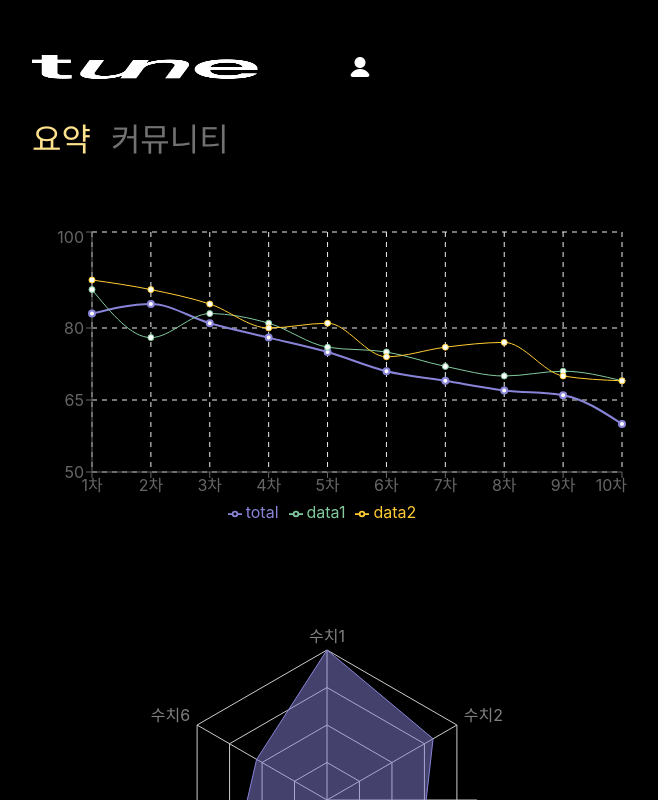
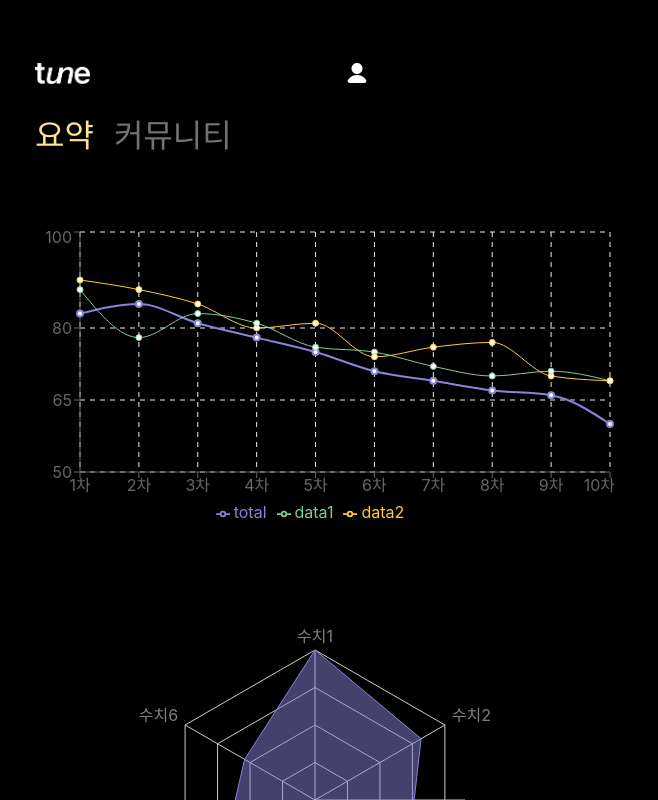
Before and after one commit to Club-PARD/UJaCha_WEB, a React (Create React App) app: page /test1 in a window 1280 px wide. Shown: the top 800 px of the page, without its empty margins (438-1096 px from the left). Built offline with nearby package versions, Linux system fonts and the light colour scheme; a web font is replaced by a local one.

Commit message:
style : 헤더바 전체적인 스타일 통일

```diff
--- a/src/Layout/Header.js
+++ b/src/Layout/Header.js
@@ -1,16 +1,20 @@
 import {Link, Outlet} from "react-router-dom";
 import styled from "styled-components";
-import { BlackContainer } from "../Pages/IntroPage/IntroPage";
-import { Img, ImgOpacity50 } from "./Layout";
-import { theme } from "../Styles/theme";
+import {BlackContainer} from "../Pages/IntroPage/IntroPage";
+import {Img, ImgOpacity50} from "./Layout";
+import {theme} from "../Styles/theme";
+import IntroPageHeader from "../Pages/IntroPage/Components/IntroPageHeader";
 
 function Header() {
     return (
-        <BlackContainer flexDirection = "column">
-            <MyHeader/>
-            <ContainerOutletMain>
-                <Outlet/>
-            </ContainerOutletMain>
+        <BlackContainer flexDirection="row" height="100vh">
+            <HeaderContainer>
+                <MyHeader/>
+                {/* <IntroPageHeader/> */}
+                <ContainerOutletMain>
+                    <Outlet/>
+                </ContainerOutletMain>
+            </HeaderContainer>
         </BlackContainer>
     );
 }
@@ -19,8 +23,10 @@ const MyHeader = () => {
     return (
         <ContainerHeader>
             <WrapperHeader>
-                <ImgOpacity50 src="img/tune_logo.png" alt="tune_logo" />
-                <ImgOpacity50 src="img/user-02.png" alt ="user-02" width = "24px" height= "24px"/>
+                <DivHeader>
+                <ImgOpacity50 src="img/tune_logo.png" alt="tune_logo" height = "21px"/>
+                    <ImgOpacity50 src="img/user-02.png" alt="user-02" width="24px" height="24px" />
+                </DivHeader>
             </WrapperHeader>
             <WrapperButton>
                 <Span>요약</Span>
@@ -31,13 +37,19 @@ const MyHeader = () => {
 
 }
 
-const ContainerHeader = styled.div`
+const HeaderContainer = styled.div`
     width : 390px;
+`
+const ContainerHeader = styled.div `
+    width : 100%;
     height: 165px;
+    padding : 0px 8px;
+
 
     /* background-color: red; */
 
-    padding : 0px 25px;
+    /* padding : 0px 20px; */
+    /* margin : 0px 8px; */
     box-sizing: border-box;
 
     display: flex;
@@ -45,38 +57,49 @@ const ContainerHeader = styled.div`
 
 `
 
-const ContainerOutletMain = styled.div`
+const ContainerOutletMain = styled.div `
     width: 390px;
     height : 679px;
 
     /* background-color: yellow; */
 
-    padding : 0px 20px;
+    padding : 0px 8px;
     box-sizing: border-box;
 `
 
-const WrapperHeader = styled.div`
+const WrapperHeader = styled.div `
 
     width: 100%;
-    height : 24px;
+    height : 100px;
     /* background-color: skyblue; */
+    padding : 20px 20px 15px 20px;
+    box-sizing: border-box;
 
-    margin-top: 55px;
-    margin-bottom: 35px;
 
     display: flex;
+    align-items: end;
+`
+const DivHeader = styled.div`
+    width: 100%;
+    display: flex;
     justify-content: space-between;
+    align-items: center;
+`
+const WrapperButton = styled.div `
+    /* width: 100%; */
+    height : 65px;
+    /* background-color: green; */
+
+    margin: 0px 20px;
+    box-sizing: border-box;
+
+    font-size: 32px;
+
+    display: flex;
+    align-items: center;
 `
 
-const WrapperButton = styled.div`
-    width: 100%;
-    height : 38px;
-    /* background-color: green; */
-
-    font-size: 32px;
-`
-
-const Span = styled.span`
+const Span = styled.span `
     color : #727272;
 
     &:first-child{
--- a/src/Layout/Layout.js
+++ b/src/Layout/Layout.js
@@ -12,6 +12,7 @@ export const P = styled.p`
 
     letter-spacing: ${props => props.letterSpacing};
 
+    text-align: ${props => props.textAlign};
 
 `
 
--- a/src/Pages/HomePage/HomePage.js
+++ b/src/Pages/HomePage/HomePage.js
@@ -2,9 +2,15 @@ import {useRecoilValue} from "recoil";
 import {userInfo} from "../../Atoms";
 import styled from "styled-components";
 import {theme} from "../../Styles/theme";
+import { useEffect } from "react";
+import { BlackContainer } from "../IntroPage/IntroPage";
 
 function HomePage() {
     const userInfoData = useRecoilValue(userInfo);
+
+    useEffect(() => {
+        console.log(userInfoData);
+    })
     return (
         <HomePageContainer>
             <HomePageWrapper height="225px" backgroundColor="white"></HomePageWrapper>
--- a/src/Pages/IntroPage/Components/IntroPageHeader.js
+++ b/src/Pages/IntroPage/Components/IntroPageHeader.js
@@ -1,12 +1,13 @@
 import styled from "styled-components";
-import { Container, Img, P } from "../../../Layout/Layout";
+import { Container, Img, ImgOpacity50, P } from "../../../Layout/Layout";
 
 function IntroPageHeader() {
     return (
         <IntroPageHeaderContainer>
             <IntroPageHeaderWrapper>
-                <TuneLogoP>tune</TuneLogoP>
-                <Img src = "img/user-02.png" alt = "user-02" width = "24px" height = "24px"/>
+                {/* <TuneLogoP>tune</TuneLogoP> */}
+                <ImgOpacity50 src = "img/tune_logo.png" alt = "logo_tune" height = "21px"/>
+                <ImgOpacity50 src = "img/user-02.png" alt = "user-02" width = "24px" height = "24px"/>
             </IntroPageHeaderWrapper>
         </IntroPageHeaderContainer>
     );
--- a/src/Pages/IntroPage/IntroPage.js
+++ b/src/Pages/IntroPage/IntroPage.js
@@ -23,7 +23,7 @@ function IntroPage() {
 const IntroPageContainer = styled(Container)`
     height : auto;
 
-    background-color: black;
+    /* background-color: red; */
 
     padding : 0px 8px;
     box-sizing: border-box;
@@ -31,12 +31,13 @@ const IntroPageContainer = styled(Container)`
 
 export const BlackContainer = styled.div`
     width: 100vw;
+    height: ${props => props.height};
 
     background-color: black;
 
     display: flex;
     justify-content: center;
-    align-items: center;
+    align-items: ${props => props.alignItems};
 
     flex-direction: ${props => props.flexDirection};
 `
```
